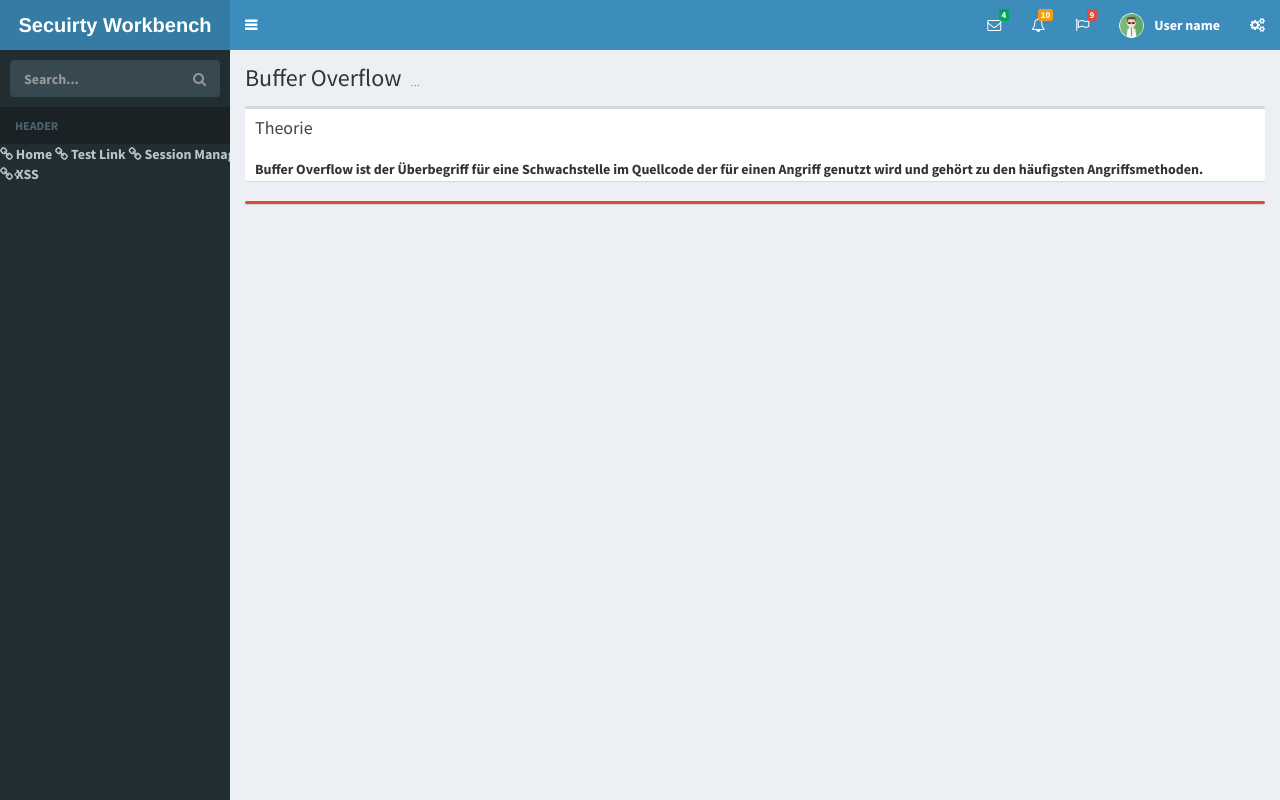
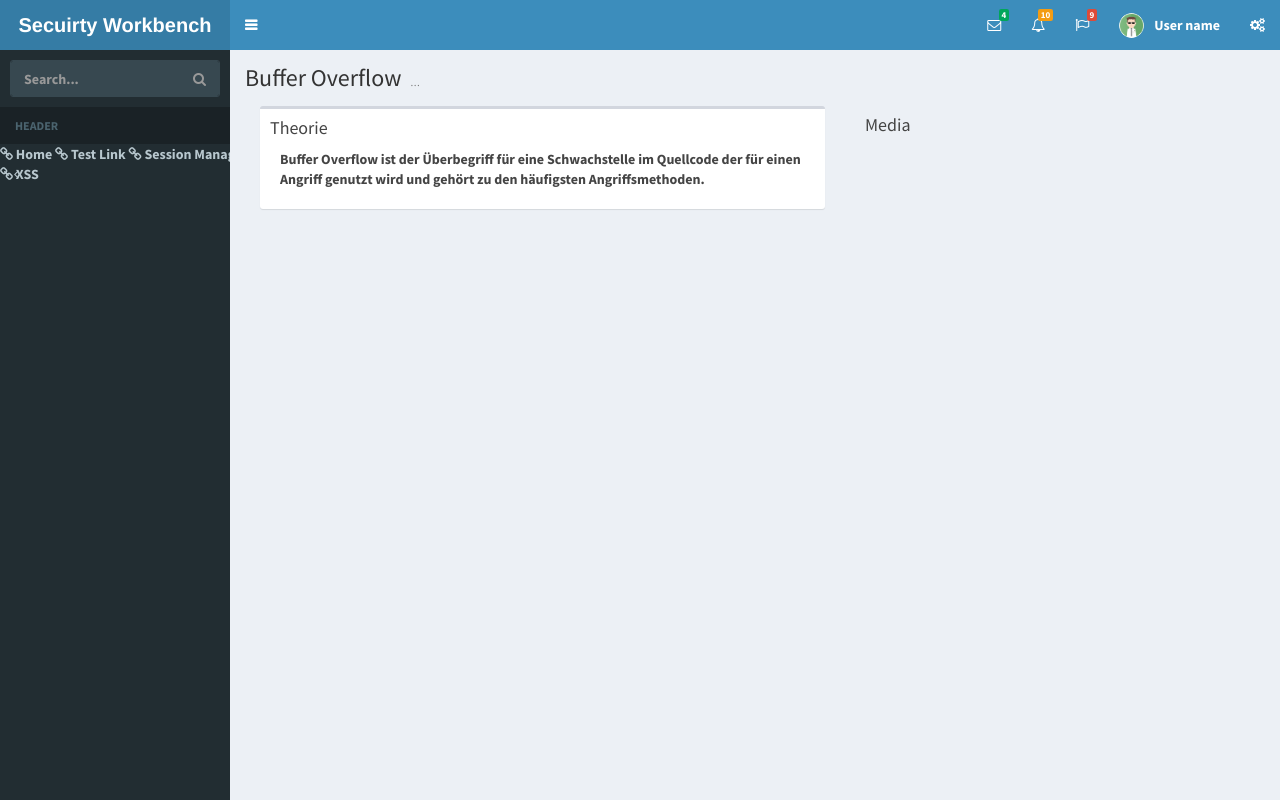
Before and after one commit to th-ingolstadt/INF-M-Projekt-Security-Workbench, an ASP.NET MVC app: page /Home/BufferOverflowLink in a window 1280 px wide. Run offline with ASP.NET Core 8 and stand-ins for ASP.NET MVC 5, Linux system fonts and the light colour scheme; data that the repository does not hold is empty; the project's own start-up code is not run, and a stand-in starts its controllers and pages; some libraries are stand-ins or nearby versions.

Commit message:
Boxen stehen nebeneinander

```diff
--- a/Projekte/BrokenWebApplication_v1/AdminLTE1/Views/Home/BufferOverflow.cshtml
+++ b/Projekte/BrokenWebApplication_v1/AdminLTE1/Views/Home/BufferOverflow.cshtml
@@ -1,29 +1,27 @@
 
-<head>
-    <style type="text/css">
-        .box-body {
-            width: 1298px;
-            height: 32px;
-        }
-    </style>
-</head>
 @{
     ViewBag.Title = "Buffer Overflow";
     ViewBag.Description = "...";
 }
+
+<div class="col-xs-12 col-md-7">
 
 <div class="row">
     <div class="col-xs-12 col-md-12">
         <div class="box box-default">
             <div class="box-header">
                 <h3 class="box-title">Theorie</h3>
-            </div>
             <div class="box-body">
                 Buffer Overflow ist der Überbegriff für eine Schwachstelle im Quellcode der für
                 einen Angriff genutzt wird und gehört zu den häufigsten Angriffsmethoden.
             </div>
+            </div>
         </div>
     </div>
 </div>
-<div class="box box-danger">
 </div>
+<div class="col-xs-12 col-md-5">
+    <div class="box-header">
+        <h3 class="box-title">Media</h3>
+    </div>
+</div>
```
